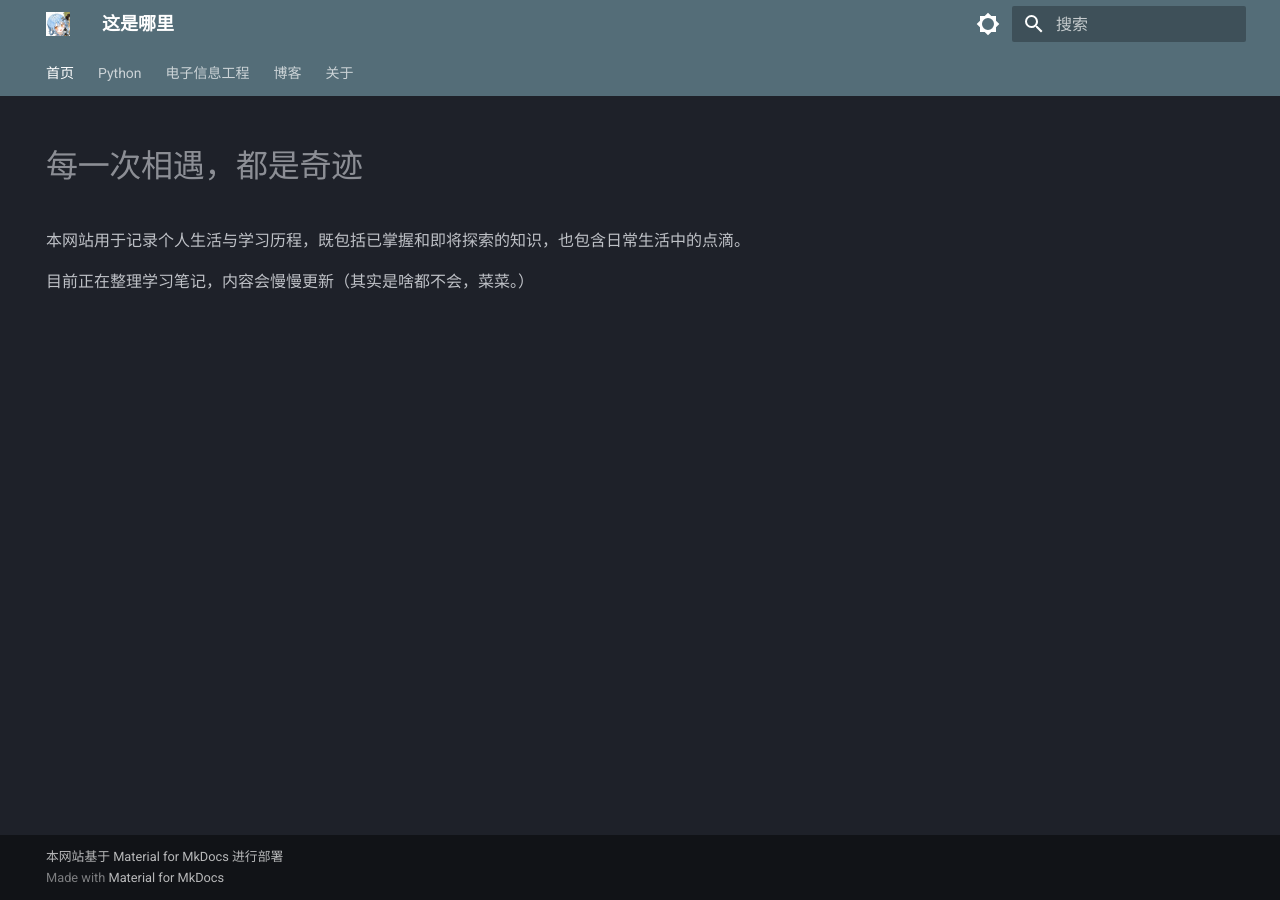
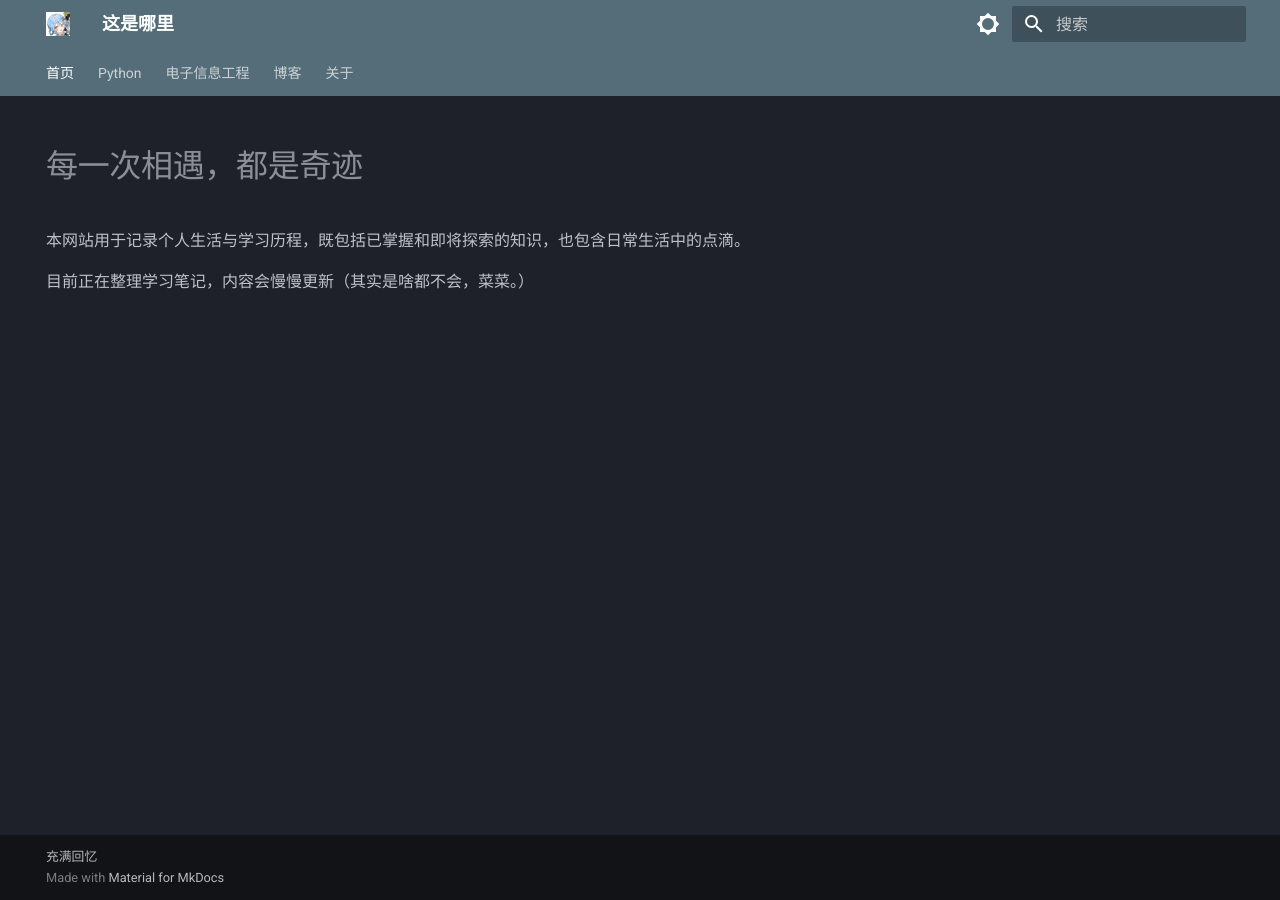
Before and after one commit to TuckFerry/where-is-this-place, an MkDocs documentation site: the page built from docs/index.md, in a window 1280 px wide. Built offline with MkDocs 1.6.1 and Material for MkDocs 9.7.7, drawn with Linux system fonts in a browser that asks for light colours.

Commit message:
充满回忆

```diff
--- a/mkdocs.yml
+++ b/mkdocs.yml
@@ -37,4 +37,4 @@ theme:
 plugins:
   - search
   - offline
-copyright: 本网站基于 Material for MkDocs 进行部署
+copyright: 充满回忆
```
